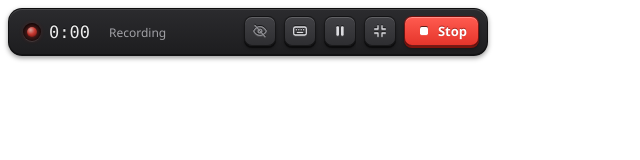
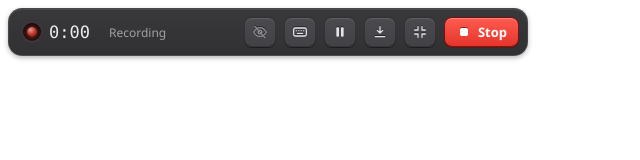
Before and after one commit to dominkang90/keycast-studio, a website built with Vite: page src/toolbar.html in a window 1280 px wide. Shown: the whole page, without its empty margins (0-640 px from the left). Built offline with nearby package versions, Linux system fonts and the light colour scheme.

Commit message:
Recording bar: hide to tray on both forms, shallower keys
- "Hide to tray" is on the usual bar too, not only the small one (bar 520px,
  window 536px).
- Keys rise and travel 1px instead of 2px; the dark edges, lower shadows and
  strong gradients are gone, so the bar reads lighter.

Co-Authored-By: Claude Fable 5.2 <noreply@anthropic.com>

```diff
--- a/electron/main.cjs
+++ b/electron/main.cjs
@@ -293,7 +293,7 @@ function displayFor(displayId) {
   return displays.find((d) => String(d.id) === String(displayId)) || screen.getPrimaryDisplay();
 }
 
-const TOOLBAR_WIDTH = { full: 496, mini: 236 };
+const TOOLBAR_WIDTH = { full: 536, mini: 236 };
 function openToolbar(display) {
   const width = TOOLBAR_WIDTH.full;
   const height = 64;
--- a/src/toolbar.html
+++ b/src/toolbar.html
@@ -5,16 +5,16 @@
     <title>KeyCast — 녹화 중</title>
     <style>
       /* The recording bar: a graphite slab with a recessed tally light and raised keys, like a
-         keyboard. Two forms: the usual bar (480px) and a small one (220px: light, time, hide, stop).
+         keyboard, kept shallow so it stays light. Two forms: the usual bar (520px) and a small one (220px: light, time, hide, stop).
          Only the bar's width is animated; the label and keys in the middle give way as it narrows.
          Nothing is drawn outside the window's 8px margin (a larger shadow shows as a square edge). */
       :root { --spring: cubic-bezier(0.32, 0.72, 0, 1); --morph: 420ms; }
       html, body { margin: 0; height: 100%; background: transparent; overflow: hidden; color: #ededed; user-select: none;
         font: 13px "Segoe UI Variable Text", "Segoe UI", "Malgun Gothic", sans-serif; -webkit-font-smoothing: antialiased; }
-      .bar { box-sizing: border-box; margin: 8px; width: 480px; height: 48px; border-radius: 14px; overflow: hidden;
+      .bar { box-sizing: border-box; margin: 8px; width: 520px; height: 48px; border-radius: 14px; overflow: hidden;
         display: flex; align-items: center; gap: 8px; padding: 0 8px 0 14px; -webkit-app-region: drag;
-        background: linear-gradient(#2b2b2e, #1d1d1f); border: 1px solid rgba(0, 0, 0, 0.55);
-        box-shadow: inset 0 1px 0 rgba(255, 255, 255, 0.13), inset 0 -1px 0 rgba(0, 0, 0, 0.35), 0 2px 5px rgba(0, 0, 0, 0.4);
+        background: linear-gradient(rgba(44, 44, 47, 0.94), rgba(36, 36, 39, 0.94)); border: 1px solid rgba(255, 255, 255, 0.1);
+        box-shadow: inset 0 1px 0 rgba(255, 255, 255, 0.08), 0 2px 5px rgba(0, 0, 0, 0.28);
         transition: width var(--morph) var(--spring); animation: bar-in var(--morph) var(--spring) backwards; }
       .bar.mini { width: 220px; }
       .bar.instant, .bar.instant * { transition: none !important; animation: none !important; }
@@ -22,7 +22,7 @@
 
       /* tally light: a lamp set into a small well, glowing through */
       .led { flex: none; width: 18px; height: 18px; border-radius: 50%; display: grid; place-items: center; background: #0d0d0e;
-        box-shadow: inset 0 1.5px 2.5px rgba(0, 0, 0, 0.9), 0 1px 0 rgba(255, 255, 255, 0.1); }
+        box-shadow: inset 0 1px 2px rgba(0, 0, 0, 0.8), 0 1px 0 rgba(255, 255, 255, 0.07); }
       .led i { width: 10px; height: 10px; border-radius: 50%;
         background: radial-gradient(circle at 36% 30%, rgba(255, 190, 182, 0.95), rgba(255, 69, 58, 0.88) 46%, rgba(255, 69, 58, 0.5));
         box-shadow: 0 0 7px 2px rgba(255, 69, 58, 0.5), inset 0 -1px 1.5px rgba(120, 10, 4, 0.5); animation: glow 1.8s ease-in-out infinite; }
@@ -30,7 +30,7 @@
         box-shadow: 0 0 6px 1px rgba(227, 179, 65, 0.4), inset 0 -1px 1.5px rgba(110, 80, 0, 0.5); animation: none; }
       @keyframes glow { 50% { opacity: 0.45; box-shadow: 0 0 3px 0 rgba(255, 69, 58, 0.25), inset 0 -1px 1.5px rgba(120, 10, 4, 0.5); } }
 
-      .time { flex: none; min-width: 52px; font: 500 17px/1 "Cascadia Mono", Consolas, monospace; font-variant-numeric: tabular-nums; text-shadow: 0 -1px 0 rgba(0, 0, 0, 0.6); }
+      .time { flex: none; min-width: 52px; font: 500 17px/1 "Cascadia Mono", Consolas, monospace; font-variant-numeric: tabular-nums; }
       .extra { flex: 1 1 0; min-width: 0; display: flex; align-items: center; gap: 8px; overflow: hidden; height: 100%;
         transition: opacity 200ms var(--spring) 120ms, margin var(--morph) var(--spring), visibility 0s; }
       .mini .extra { opacity: 0; margin-right: -8px; pointer-events: none; visibility: hidden; transition: opacity 140ms var(--spring), margin var(--morph) var(--spring), visibility 0s var(--morph); }
@@ -39,28 +39,25 @@
       .keynote.off { color: #e3b341; font-weight: 600; }
 
       /* keys: raised caps that travel 2px when pressed; the symbol is cut into the cap */
-      button { -webkit-app-region: no-drag; flex: none; box-sizing: border-box; height: 30px; margin-bottom: 2px; display: inline-flex; align-items: center; justify-content: center; gap: 6px;
-        border-radius: 8px; border: 1px solid rgba(0, 0, 0, 0.6); color: #dcdce0; font: inherit; font-weight: 600; padding: 0 11px; cursor: pointer; overflow: hidden;
-        background: linear-gradient(#414145, #2e2e31);
-        box-shadow: inset 0 1px 0 rgba(255, 255, 255, 0.17), 0 2px 0 #0c0c0d, 0 3px 3px rgba(0, 0, 0, 0.35);
+      button { -webkit-app-region: no-drag; flex: none; box-sizing: border-box; height: 30px; margin-bottom: 1px; display: inline-flex; align-items: center; justify-content: center; gap: 6px;
+        border-radius: 8px; border: 1px solid rgba(0, 0, 0, 0.28); color: #e4e4e8; font: inherit; font-weight: 600; padding: 0 11px; cursor: pointer; overflow: hidden;
+        background: linear-gradient(#4a4a4f, #424246);
+        box-shadow: inset 0 1px 0 rgba(255, 255, 255, 0.12), 0 1px 0 rgba(0, 0, 0, 0.45);
         transition: transform 90ms ease-out, box-shadow 90ms ease-out, background-color 150ms, max-width var(--morph) var(--spring), padding var(--morph) var(--spring), margin var(--morph) var(--spring), opacity 200ms var(--spring); }
-      button:hover { background: linear-gradient(#48484c, #343437); }
-      button:active:not(:disabled), button[aria-pressed="true"] { transform: translateY(2px); background: linear-gradient(#2a2a2d, #313134);
-        box-shadow: inset 0 1.5px 3px rgba(0, 0, 0, 0.6), 0 0 0 #0c0c0d, 0 1px 0 rgba(255, 255, 255, 0.06); }
+      button:hover { background: linear-gradient(#55555a, #4b4b50); }
+      button:active:not(:disabled), button[aria-pressed="true"] { transform: translateY(1px); background: #333336;
+        box-shadow: inset 0 1px 2px rgba(0, 0, 0, 0.45); }
       button:focus-visible { outline: 2px solid #5b9dff; outline-offset: 2px; }
       button:disabled { opacity: 0.5; cursor: default; }
       button.icon-only { width: 32px; padding: 0; }
-      svg { width: 16px; height: 16px; display: block; flex: none; filter: drop-shadow(0 -1px 0 rgba(0, 0, 0, 0.6)) drop-shadow(0 1px 0 rgba(255, 255, 255, 0.1)); }
+      svg { width: 16px; height: 16px; display: block; flex: none; filter: drop-shadow(0 -0.5px 0 rgba(0, 0, 0, 0.45)); }
       button.stop { color: #fff; border-color: rgba(60, 0, 0, 0.7); background: linear-gradient(#ff5b50, #e5352b);
-        box-shadow: inset 0 1px 0 rgba(255, 255, 255, 0.32), 0 2px 0 #7d140e, 0 3px 3px rgba(0, 0, 0, 0.35); text-shadow: 0 -1px 0 rgba(120, 10, 4, 0.6); }
+        box-shadow: inset 0 1px 0 rgba(255, 255, 255, 0.25), 0 1px 0 rgba(110, 15, 8, 0.8); }
       button.stop:hover { background: linear-gradient(#ff6a60, #ea3d33); }
-      button.stop:active:not(:disabled) { background: linear-gradient(#d83228, #e23a30); box-shadow: inset 0 1.5px 3px rgba(90, 0, 0, 0.6), 0 0 0 #7d140e; }
+      button.stop:active:not(:disabled) { background: #dc362c; box-shadow: inset 0 1px 2px rgba(90, 0, 0, 0.5); }
       #stop-text { max-width: 80px; white-space: nowrap; overflow: hidden; transition: max-width var(--morph) var(--spring), opacity 160ms var(--spring), margin var(--morph) var(--spring); }
       .mini #stop { padding: 0 7px; }
       .mini #stop-text { max-width: 0; opacity: 0; margin-left: -6px; }
-      /* "hide to the tray" exists only on the small bar */
-      #tray { max-width: 0; width: auto; border-width: 0; margin-left: -8px; opacity: 0; pointer-events: none; visibility: hidden; }
-      .mini #tray { max-width: 32px; width: 32px; border-width: 1px; margin-left: 0; opacity: 1; pointer-events: auto; visibility: visible; }
 
       #keys { color: #8e8e93; }
       #keys[aria-pressed="true"] { color: #ededed; }
@@ -97,7 +94,7 @@
           <svg class="i-play" viewBox="0 0 24 24" fill="currentColor"><path d="M8 5.2v13.6a.6.6 0 0 0 .9.5l11-6.8a.6.6 0 0 0 0-1L8.9 4.7a.6.6 0 0 0-.9.5z"/></svg>
         </button>
       </div>
-      <button id="tray" class="icon-only" tabindex="-1" title="트레이로 숨기기" aria-label="트레이로 숨기기">
+      <button id="tray" class="icon-only" title="트레이로 숨기기" aria-label="트레이로 숨기기">
         <svg viewBox="0 0 24 24" fill="none" stroke="currentColor" stroke-width="1.9" stroke-linecap="round" stroke-linejoin="round"><path d="M12 4v9.5M8 9.5l4 4 4-4M5 19h14"/></svg>
       </button>
       <button id="mini" class="icon-only" title="작게 보기" aria-label="작게 보기">
--- a/src/toolbar.js
+++ b/src/toolbar.js
@@ -60,7 +60,6 @@ let miniTimer = 0;
 function setMini(on, instant = false) {
   clearTimeout(miniTimer);
   bar.classList.toggle('instant', instant);
-  tray.tabIndex = on ? 0 : -1;
   mini.setAttribute('aria-label', on ? T('크게 보기') : T('작게 보기'));
   mini.title = on ? T('크게 보기') : T('작게 보기');
   try { localStorage.setItem('keycast.barMini', on ? '1' : ''); } catch { /* storage blocked */ }
```
